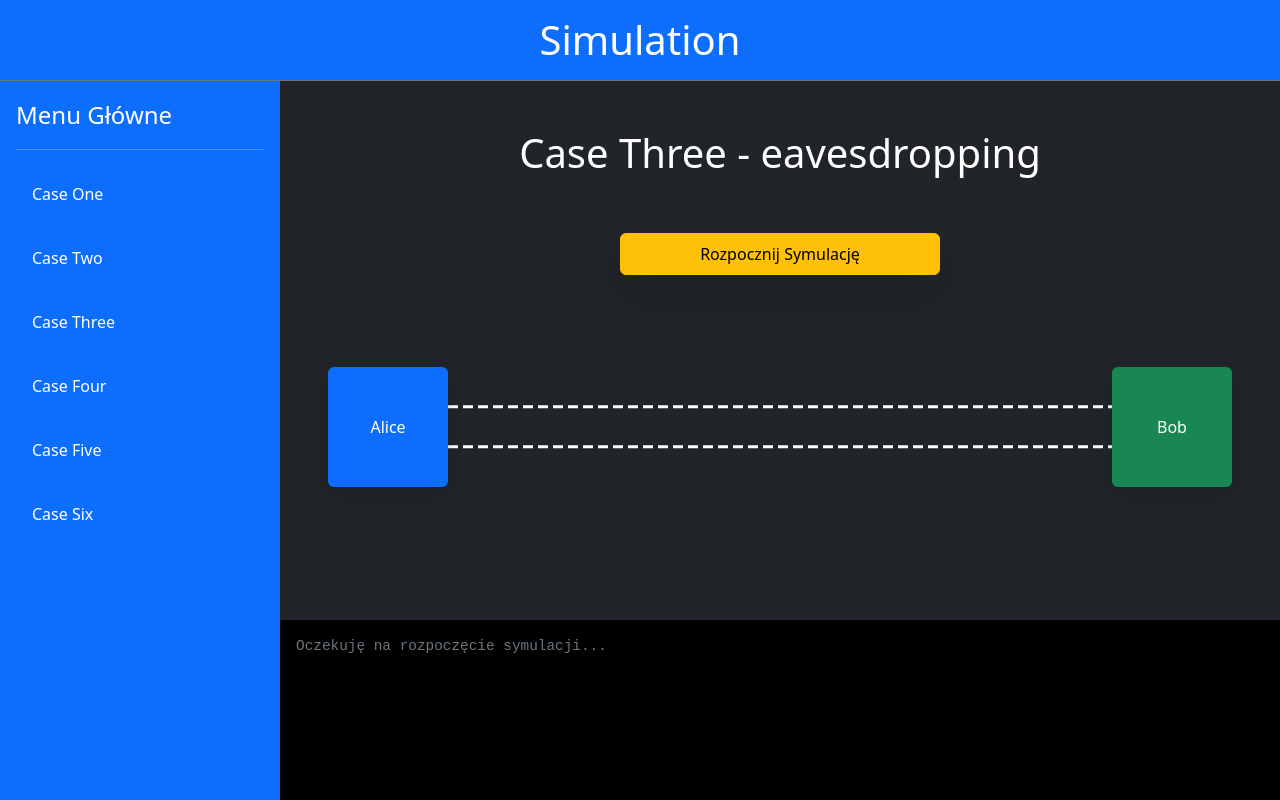
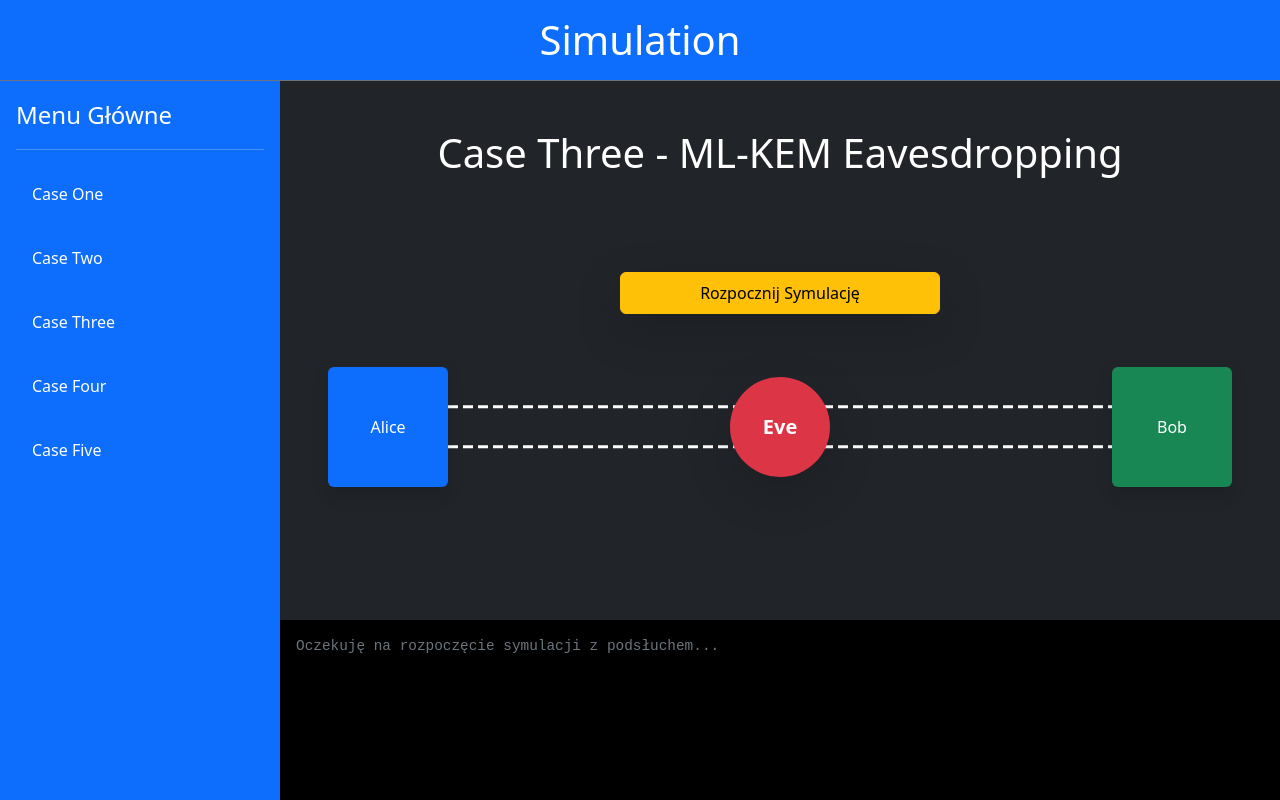
Before and after one commit to patynowskim/HacknarokX2026QuantumTransfer, a React app in the folder frontend/: page /simulation/three in a window 1280 px wide. Built offline with nearby package versions, Linux system fonts and the light colour scheme; the HTML template or start-up script is replaced by a standard one.

Commit message:
Ksygzywygzy

```diff
--- a/frontend/src/App.jsx
+++ b/frontend/src/App.jsx
@@ -45,7 +45,6 @@ function App() {
         <Route path="three" element={<CaseThree />} />
         <Route path="four" element={<div>Komponent Case 4</div>} />
         <Route path="five" element={<div>Komponent Case 5</div>} />
-        <Route path="six" element={<div>Komponent Case 6</div>} />
       </Route>
       <Route path="/docs" element={<Docs />} />
 
--- a/frontend/src/Simulation.jsx
+++ b/frontend/src/Simulation.jsx
@@ -8,7 +8,6 @@ function Simulation() {
     { name: 'Case Three', path: 'three' },
     { name: 'Case Four', path: 'four' },
     { name: 'Case Five', path: 'five' },
-    { name: 'Case Six', path: 'six' },
   ];
 
   return (
--- a/frontend/src/cases/CaseThree.jsx
+++ b/frontend/src/cases/CaseThree.jsx
@@ -3,9 +3,9 @@ import './CaseThree.css';
 
 function CaseThree() {
     const [packets, setPackets] = useState([]);
-    const [logs, setLogs] = useState([{ role: 'System', msg: 'Oczekuję na rozpoczęcie symulacji...' }]);
+    const [logs, setLogs] = useState([{ role: 'System', msg: 'Oczekuję na rozpoczęcie symulacji z podsłuchem...' }]);
     const [isSimulating, setIsSimulating] = useState(false);
-
+    const [eveActive, setEveActive] = useState(false);
     const logsEndRef = useRef(null);
 
     const API_URL = 'https://patynow.ski/api/simulate';
@@ -52,6 +52,11 @@ function CaseThree() {
                 const currentLog = logArray[index];
                 setLogs(prev => [...prev, currentLog]);
 
+                if (currentLog.role === 'Eve') {
+                    setEveActive(true);
+                    setTimeout(() => setEveActive(false), 400);
+                }
+
                 const msgLower = currentLog.msg.toLowerCase();
                 const isSendingEvent =
                     msgLower.includes('wysłano') ||
@@ -88,20 +93,20 @@ function CaseThree() {
 
     return (
         <div className="d-flex flex-column w-100 h-100 bg-dark" style={{ minHeight: '400px' }}>
-            <h1 className='p-5 text-white w-100 d-flex justify-content-center align-items-center'>Case Three - eavesdropping</h1>
+            <h1 className='p-5 text-white w-100 d-flex justify-content-center align-items-center'>Case Three - ML-KEM Eavesdropping</h1>
 
             <div className="d-flex justify-content-between align-items-center flex-grow-1 px-5 w-100">
 
                 <div
                     className="bg-primary text-white d-flex justify-content-center align-items-center rounded shadow flex-shrink-0"
-                    style={{ width: '120px', height: '120px', zIndex: 2 }}
+                    style={{ width: '120px', height: '120px', zIndex: 4 }}
                 >
                     Alice
                 </div>
 
-                <div className="flex-grow-1 position-relative h-100">
+                <div className="flex-grow-1 position-relative h-100 d-flex justify-content-center align-items-center">
 
-                    <div className="position-absolute w-100 h-20 d-flex flex-column justify-content-center align-items-center gap-3" style={{ zIndex: 5 }}>
+                    <div className="position-absolute w-100 h-20 d-flex flex-column justify-content-center align-items-center gap-3" style={{ top: '10%', zIndex: 5 }}>
                         <button
                             className="btn btn-warning shadow-lg px-4 py-2"
                             onClick={startSimulation}
@@ -109,6 +114,20 @@ function CaseThree() {
                         >
                             {isSimulating ? "Trwa symulacja..." : "Rozpocznij Symulację"}
                         </button>
+                    </div>
+
+                    <div
+                        className="bg-danger text-white d-flex flex-column justify-content-center align-items-center rounded-circle shadow-lg position-absolute"
+                        style={{
+                            width: '100px',
+                            height: '100px',
+                            zIndex: 3,
+                            transition: 'all 0.2s ease-in-out',
+                            transform: eveActive ? 'scale(1.2)' : 'scale(1)',
+                            boxShadow: eveActive ? '0 0 20px 5px rgba(220, 53, 69, 0.8)' : ''
+                        }}
+                    >
+                        <span className="fw-bold fs-5">Eve</span>
                     </div>
 
                     <svg
@@ -121,16 +140,16 @@ function CaseThree() {
 
                     {packets.map(packet => {
                         if (packet.direction === 'AtoB') {
-                            return <div key={packet.id} className="network-packet packet-a-to-b" />;
+                            return <div key={packet.id} className="network-packet packet-a-to-b" style={{ zIndex: 2 }} />;
                         } else {
-                            return <div key={packet.id} className="network-packet packet-b-to-a" />;
+                            return <div key={packet.id} className="network-packet packet-b-to-a" style={{ zIndex: 2 }} />;
                         }
                     })}
                 </div>
 
                 <div
                     className="bg-success text-white d-flex justify-content-center align-items-center rounded shadow flex-shrink-0"
-                    style={{ width: '120px', height: '120px', zIndex: 2 }}
+                    style={{ width: '120px', height: '120px', zIndex: 4 }}
                 >
                     Bob
                 </div>
```
